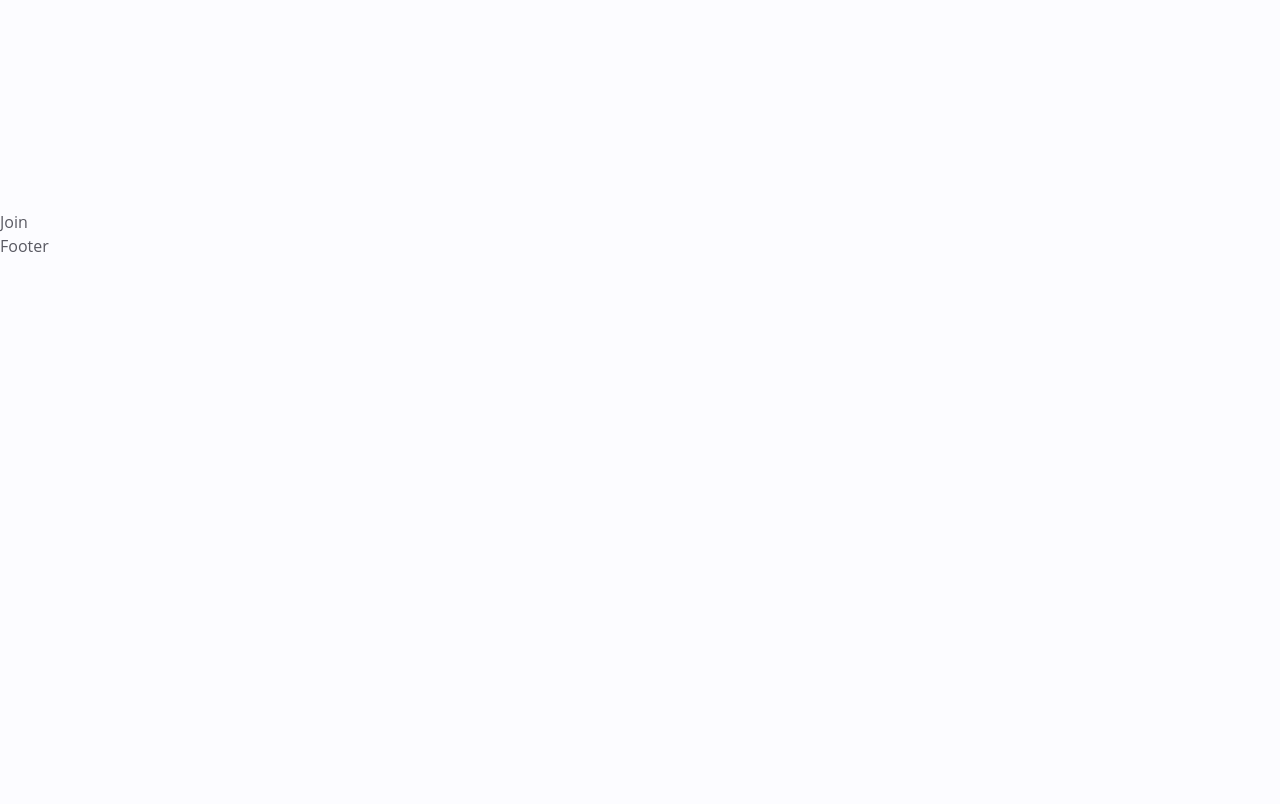
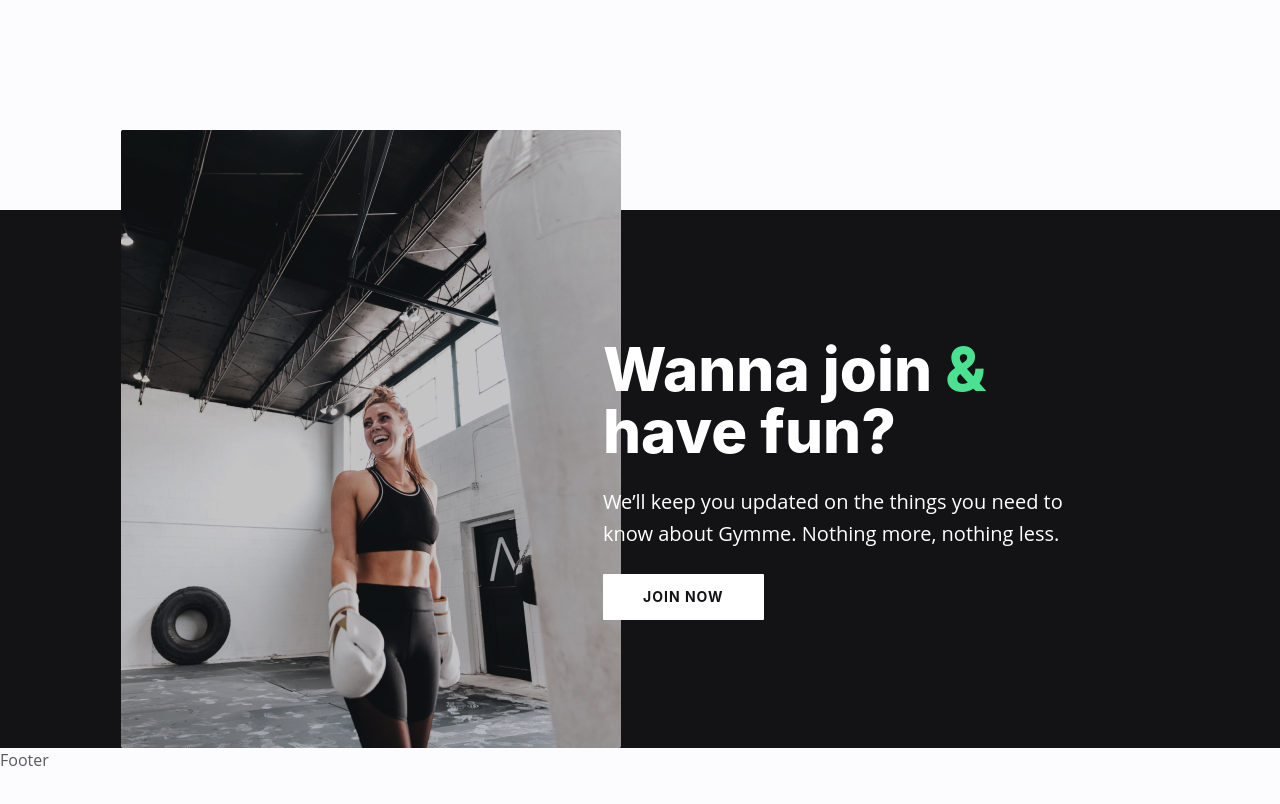
Before and after one commit to keezeem/gym-webApp, a React (Vite) app: page / in a window 1280 px wide. Shown: the part 4980-5784 px from the top of the page. Built offline with nearby package versions, Linux system fonts and the light colour scheme.

Commit message:
finished join component and also added css to faq component

```diff
--- a/src/components/Faq.jsx
+++ b/src/components/Faq.jsx
@@ -10,7 +10,7 @@
   // destructure faq data
   const { icon, title, accordions } = faq;
   return (
-    <section className='section pt-[480px] lg:pt-[280px]'>
+    <section className='section pt-[480px] lg:pt-[280px] mb-[80px] lg:mb-0'>
       <div className='max-w-[768px] mx-auto lg:bg-faq bg-no-repeat bg-custom bg-center lg:h-[1160px] lg:pt-6'>
         {/* section title */}
         <div
--- a/src/components/Join.jsx
+++ b/src/components/Join.jsx
@@ -1,7 +1,46 @@
 import React from 'react';
 
+// import data
+import { join } from '../data';
+
 const Join = () => {
-  return <div>Join</div>;
+  // destructure join data
+  const { image, title, subtitle, btnText } = join;
+  return (
+    <section className='bg-neutral-500 min-h-[537px]'>
+      <div className='container mx-auto'>
+        {/* image & text wrapper */}
+        <div className='flex flex-col md:flex-row md:items-center md:-space-x-12 -space-y-24 lg:space-y-0'>
+          {/* image */}
+            <div
+              className='-mt-[80px] max-w-[276px] md:max-w-[442px] lg:max-w-full'
+              data-aos='fade-right'
+              data-aos-offset="100"
+              data-aos-delay='200'
+            >
+              <img src={image} alt="" />
+            </div>
+            <div>
+              {/* text */}
+              <div
+                className='max-w-[350px] lg:max-w-[492px] ml-[30px]'
+                data-aos='fade-left'
+                data-aos-offset="100"
+                data-aos-delay='200'
+              >
+                <h2 className='h1 md:text-[60px] md:leading-[62px] mb-4 lg:mb-6 text-white'>
+                  Wanna join <span className='text-primary-200'>&</span> have fun?
+                </h2>
+                <p className='text-body-sm md:text-body-md text-white mb-4 lg:mb-6 max-w-[348px] md:max-w-[470px] lg:max-w-[492px]'>
+                  {subtitle}
+                </p>
+                <button className='btn btn-secondary btn-lg'>{btnText}</button>
+              </div>
+            </div>
+        </div>
+      </div>
+    </section>
+  );
 };
 
 export default Join;
```
